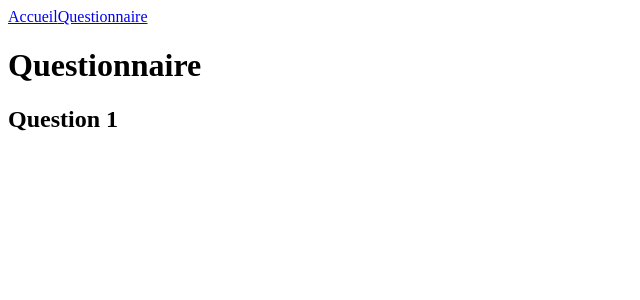
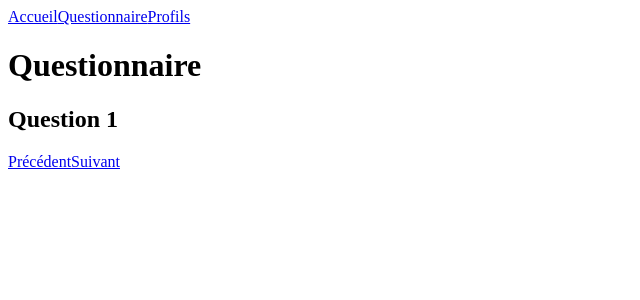
Before and after one commit to nataliachdev/Shiny-Agency-Exercice, a React (Create React App) app in the folder shiny-agency/: page /survey/1 in a window 1280 px wide. Shown: the top 300 px of the page, without its empty margins (0-640 px from the left). Built offline with nearby package versions, Linux system fonts and the light colour scheme.

Commit message:
modif freelances et results

```diff
--- a/shiny-agency/src/components/Header/index.jsx
+++ b/shiny-agency/src/components/Header/index.jsx
@@ -5,6 +5,7 @@
     <nav>
       <Link to="/">Accueil</Link>
       <Link to="/survey/1">Questionnaire</Link>
+      <Link to="/freelances">Profils</Link>
     </nav>
   );
 }
--- a/shiny-agency/src/index.jsx
+++ b/shiny-agency/src/index.jsx
@@ -4,6 +4,8 @@
 import Survey from './pages/Survey';
 import Header from './components/Header';
 import Error from './components/Error';
+import Results from './pages/Results';
+import Freelances from './pages/Freelances';
 
 const root = createRoot(document.getElementById('root'));
 
@@ -13,6 +15,8 @@
     <Routes>
       <Route path="/" element={<Home />} />
       <Route path="/survey/:questionNumber" element={<Survey />} />
+      <Route path="/results" element={<Results />} />
+      <Route path="/freelances" element={<Freelances />} />
       <Route path="*" element={<Error />} />
     </Routes>
   </Router>,
--- /dev/null
+++ b/shiny-agency/src/pages/Freelances/index.jsx
@@ -0,0 +1,9 @@
+function Freelances() {
+  return (
+    <div>
+      <h1>Freelances</h1>
+    </div>
+  );
+}
+
+export default Freelances;
--- /dev/null
+++ b/shiny-agency/src/pages/Results/index.jsx
@@ -0,0 +1,9 @@
+function Results() {
+  return (
+    <div>
+      <h1>Résultats</h1>
+    </div>
+  );
+}
+
+export default Results;
--- a/shiny-agency/src/pages/Survey/index.jsx
+++ b/shiny-agency/src/pages/Survey/index.jsx
@@ -1,12 +1,27 @@
 import { useParams } from 'react-router-dom';
+import { Link } from 'react-router-dom';
 
 function Survey() {
   const { questionNumber } = useParams();
+
+  const questionNumberInt = parseInt(questionNumber);
+
+  const prevQuestionNumber =
+    questionNumberInt === 1 ? 1 : questionNumberInt - 1;
+  const nextQuestionNumber = questionNumberInt + 1;
 
   return (
     <div>
       <h1>Questionnaire</h1>
       <h2>Question {questionNumber} </h2>
+
+      <Link to={`/survey/${prevQuestionNumber}`}>Précédent</Link>
+
+      {questionNumberInt === 10 ? (
+        <Link to="/results">Résultats</Link>
+      ) : (
+        <Link to={`/survey/${nextQuestionNumber}`}>Suivant</Link>
+      )}
     </div>
   );
 }
```
